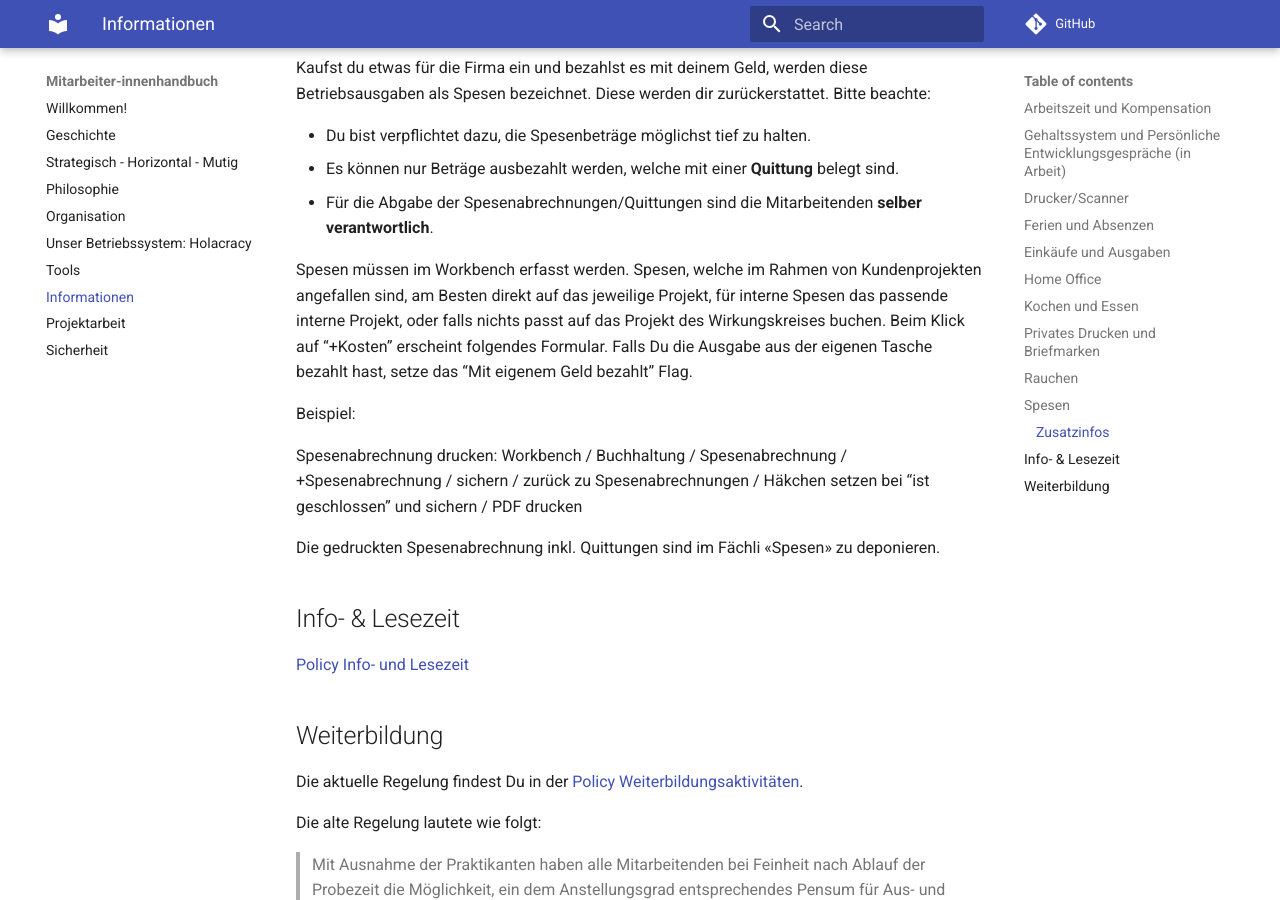
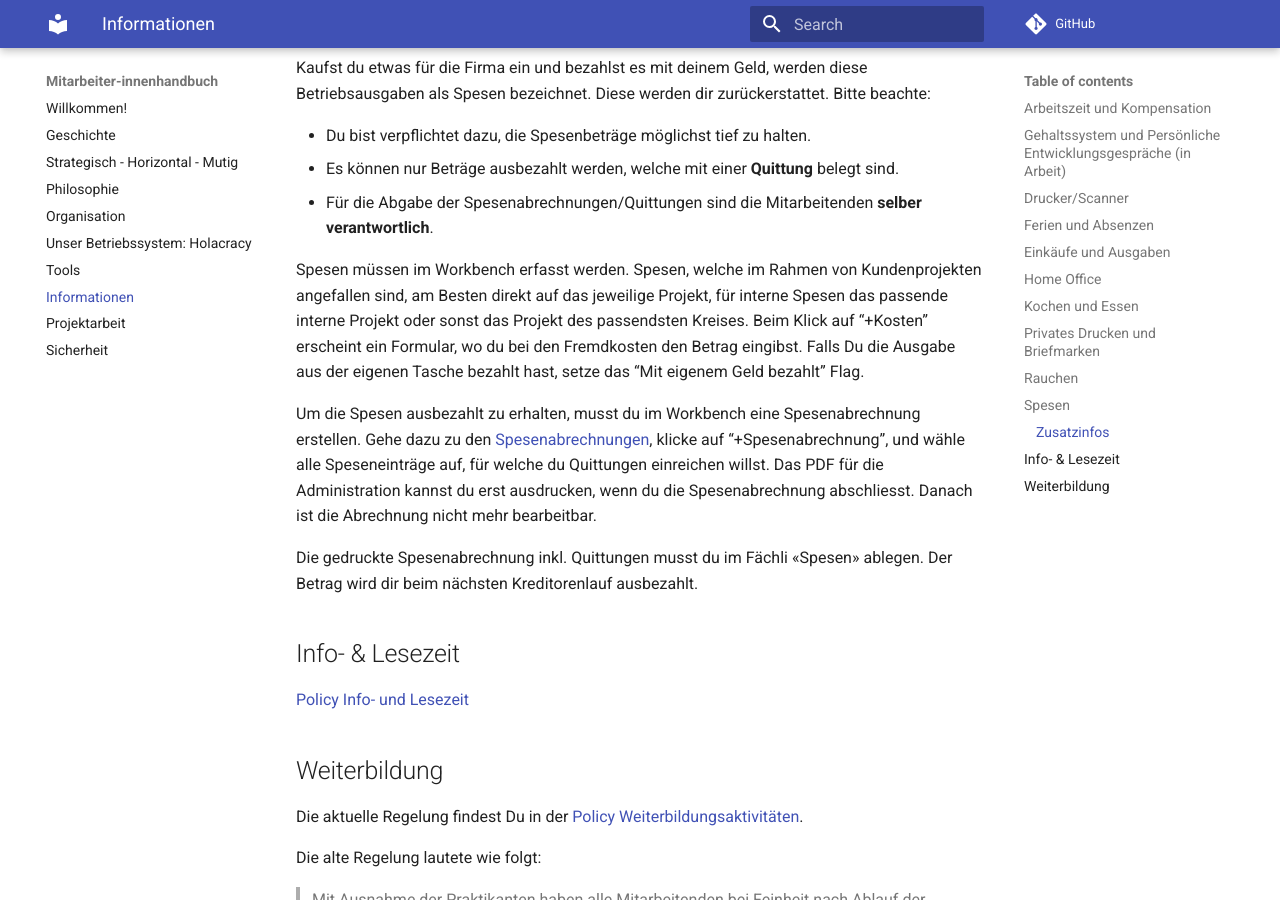
Before and after one commit to nada/handbuch, an MkDocs documentation site: the page built from docs/informationen.md, in a window 1280 px wide and 900 px high, scrolled down 2750 px. Built offline with MkDocs 1.6.1 and Material for MkDocs 9.7.7, drawn with Linux system fonts in a browser that asks for light colours; comment, search, counter and statistics services are not loaded.

Commit message:
Spesen und Spesenabrechnungen

```diff
--- a/docs/informationen.md
+++ b/docs/informationen.md
@@ -72,13 +72,11 @@ Kaufst du etwas für die Firma ein und bezahlst es mit deinem Geld, werden diese
 * Es können nur Beträge ausbezahlt werden, welche mit einer **Quittung** belegt sind.
 * Für die Abgabe der Spesenabrechnungen/Quittungen sind die Mitarbeitenden **selber verantwortlich**.
 
-Spesen müssen im Workbench erfasst werden. Spesen, welche im Rahmen von Kundenprojekten angefallen sind, am Besten direkt auf das jeweilige Projekt, für interne Spesen das passende interne Projekt, oder falls nichts passt auf das Projekt des Wirkungskreises buchen. Beim Klick auf “+Kosten” erscheint folgendes Formular. Falls Du die Ausgabe aus der eigenen Tasche bezahlt hast, setze das “Mit eigenem Geld bezahlt” Flag.
+Spesen müssen im Workbench erfasst werden. Spesen, welche im Rahmen von Kundenprojekten angefallen sind, am Besten direkt auf das jeweilige Projekt, für interne Spesen das passende interne Projekt oder sonst das Projekt des passendsten Kreises. Beim Klick auf “+Kosten” erscheint ein Formular, wo du bei den Fremdkosten den Betrag eingibst. Falls Du die Ausgabe aus der eigenen Tasche bezahlt hast, setze das “Mit eigenem Geld bezahlt” Flag.
 
-Beispiel:
+Um die Spesen ausbezahlt zu erhalten, musst du im Workbench eine Spesenabrechnung erstellen. Gehe dazu zu den [Spesenabrechnungen](https://workbench.feinheit.ch/expenses/), klicke auf "+Spesenabrechnung", und wähle alle Speseneinträge auf, für welche du Quittungen einreichen willst. Das PDF für die Administration kannst du erst ausdrucken, wenn du die Spesenabrechnung abschliesst. Danach ist die Abrechnung nicht mehr bearbeitbar.
 
-Spesenabrechnung drucken: Workbench / Buchhaltung / Spesenabrechnung / +Spesenabrechnung / sichern / zurück zu Spesenabrechnungen / Häkchen setzen bei “ist geschlossen” und sichern / PDF drucken
-
-Die gedruckten Spesenabrechnung inkl. Quittungen sind im Fächli «Spesen» zu deponieren.
+Die gedruckte Spesenabrechnung inkl. Quittungen musst du im Fächli «Spesen» ablegen. Der Betrag wird dir beim nächsten Kreditorenlauf ausbezahlt.
 
 ## Info- & Lesezeit
 
```
